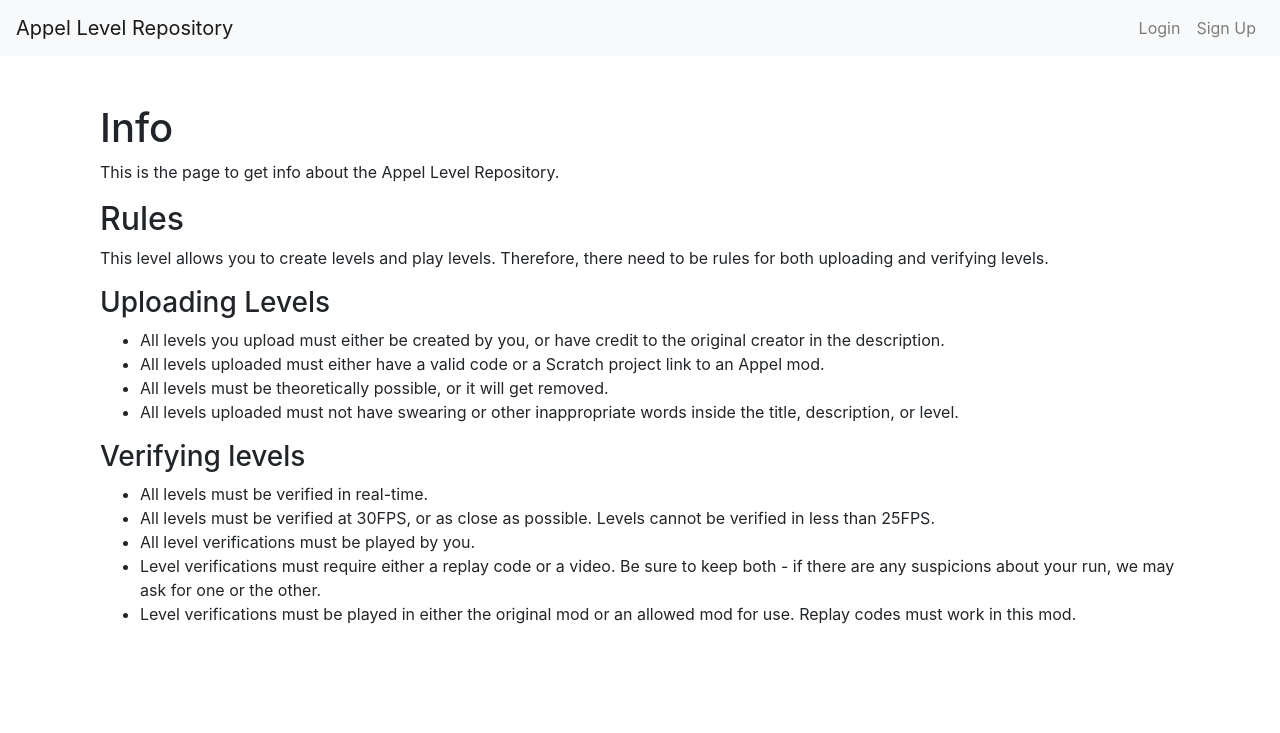
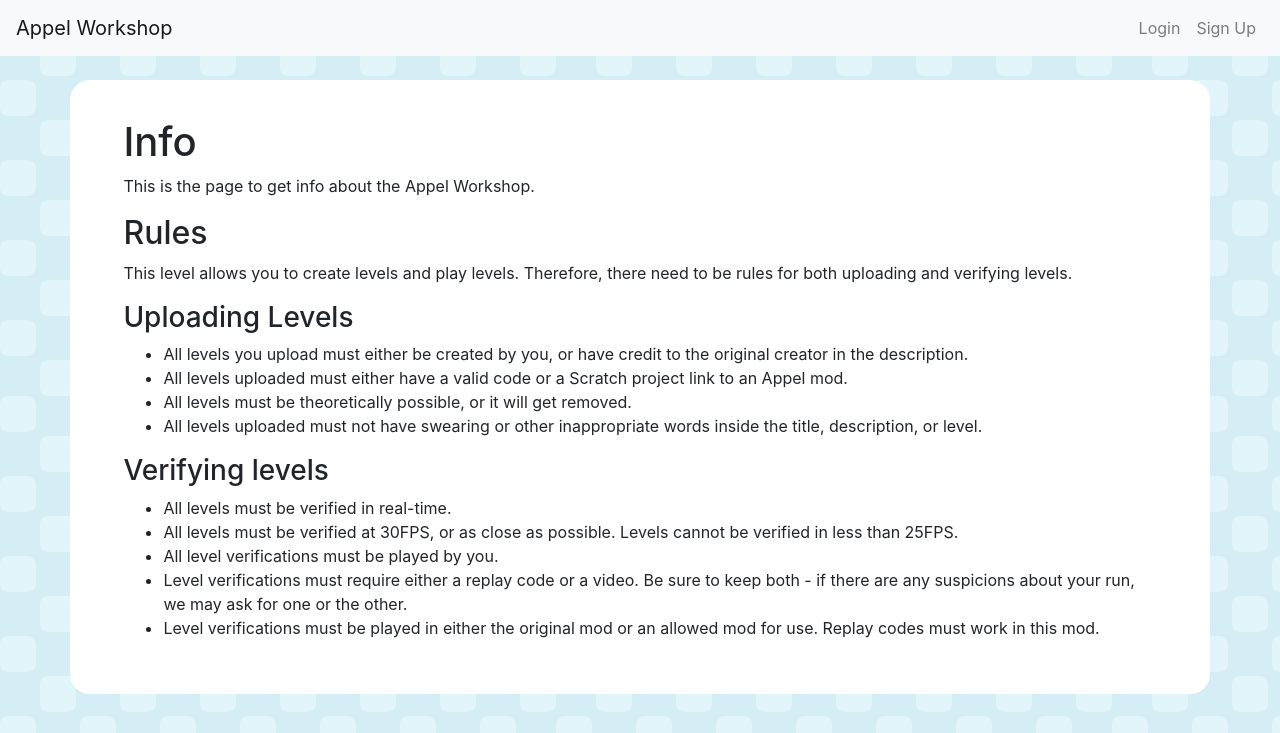
Before and after one commit to familycomicsstudios/level_repository, a Django app: page /info/ in a window 1280 px wide. Shown: the top 733 px of the page. Run offline with Django 4.2, Linux system fonts and the light colour scheme; some libraries are stand-ins or nearby versions.

Commit message:
Added background and help stuff

```diff
--- a/level_repository/settings.py
+++ b/level_repository/settings.py
@@ -122,7 +122,11 @@
 
 STATIC_URL = 'static/'
 
-STATIC_ROOT = BASE_DIR / 'static'
+STATIC_ROOT = BASE_DIR / 'staticfiles'
+
+STATICFILES_DIRS = (
+    os.path.join(BASE_DIR, "static"),
+)
 
 LOGIN_REDIRECT_URL = '/'
 
--- a/levels/models.py
+++ b/levels/models.py
@@ -14,8 +14,8 @@
     name = models.CharField(max_length=100)
     level_code = models.TextField(max_length=10000)
     description = models.TextField(null=True, blank=True, default="", max_length=2000)
-    original_uploader = models.CharField(null=True, blank=True, default="", max_length=100)
-    difficulty = models.FloatField(default=0)
+    original_uploader = models.CharField(null=True, blank=True, default="", max_length=100, help_text="The original creator of the level. Leave blank if this was you.")
+    difficulty = models.FloatField(default=0, help_text="The difficulty (in the Punter scale, more info <a href='https://appel.miraheze.org/wiki/Difficulty'>here</a>)")
     rated_difficulty = models.FloatField(null=True, blank=True)
     level_ratings = models.JSONField(default=list, blank=True)
     mod_category = models.CharField(max_length=50, choices=MOD_CHOICES, default='appel')
--- a/levels/templates/base.html
+++ b/levels/templates/base.html
@@ -6,15 +6,16 @@
 <head>
     <meta charset="UTF-8">
     <meta name="viewport" content="width=device-width, initial-scale=1.0">
-    <title>{% block title %}Appel Level Repository{% endblock %}</title>
+    <title>{% block title %}Appel Workshop{% endblock %}</title>
     <link rel="icon" href="{% static 'icon.png' %}" type="image/png">
     <!-- Bootstrap CSS CDN -->
-    <link rel="stylesheet" href="https://stackpath.bootstrapcdn.com/bootstrap/4.5.2/css/bootstrap.min.css">
+    <link rel="stylesheet" href="https://stackpath.bootstrapcdn.com/bootstrap/4.5.2/css/bootstrap.min.css" />
+    <link rel="stylesheet" href="{% static 'css/style.css' %}" />
 </head>
 <body>
     <!-- Navigation Bar -->
     <nav class="navbar navbar-expand-lg navbar-light bg-light">
-        <a class="navbar-brand" href="{% url 'levels:home' %}">Appel Level Repository</a>
+        <a class="navbar-brand" href="{% url 'levels:home' %}">Appel Workshop</a>
         <button class="navbar-toggler" type="button" data-toggle="collapse" data-target="#navbarNav">
             <span class="navbar-toggler-icon"></span>
         </button>
@@ -31,7 +32,7 @@
         </div>
     </nav>
 
-    <div class="container mt-4">
+    <div class="container mt-4 main-content">
         {% block content %}{% endblock %}
     </div>
 
--- a/levels/templates/levels/home.html
+++ b/levels/templates/levels/home.html
@@ -2,8 +2,8 @@
 {% block title %}Home{% endblock %}
 
 {% block content %}
-<div class="jumbotron">
-    <h1 class="display-4">Welcome to the Appel Level Repository!</h1>
+<div class="">
+    <h1 class="display-4">Welcome to the Appel Workshop!</h1>
     <p class="lead">Upload, share, and discover new levels created by the Appel community.</p>
     <hr class="my-4">
     <p>Sign up or log in to get started, or browse the levels already available.</p>
--- a/levels/templates/levels/info.html
+++ b/levels/templates/levels/info.html
@@ -1,12 +1,12 @@
 
 {% extends "base.html" %}
 
-{% block title %}Appel Level Repository{% endblock %}
+{% block title %}Appel Workshop{% endblock %}
 
 {% block content %}
-<div class="container mt-5">
+<div class="container">
     <h1>Info</h1>
-    <p>This is the page to get info about the Appel Level Repository.</p>
+    <p>This is the page to get info about the Appel Workshop.</p>
 
     <h2>Rules</h2>
     <p>This level allows you to create levels and play levels. Therefore, there need to be rules for both uploading and verifying levels.</p>
--- a/levels/templates/levels/level_detail.html
+++ b/levels/templates/levels/level_detail.html
@@ -4,7 +4,7 @@
 {% block title %}{{ level.name }}{% endblock %}
 
 {% block content %}
-<div class="container mt-5">
+<div class="container">
     <h2>{{ level.name }} by {% if level.original_uploader %}{{ level.original_uploader }}{% else %}{{ level.creator.username }}{% endif %}</h2>
 
     {% if user.is_authenticated and level.creator == user %}
--- a/levels/templates/registration/login.html
+++ b/levels/templates/registration/login.html
@@ -4,7 +4,7 @@
 {% block title %}Login{% endblock %}
 
 {% block content %}
-<div class="container mt-5">
+<div class="container">
     <h2>Login to Your Account</h2>
     <form method="post" class="form-group">
         {% csrf_token %}
--- /dev/null
+++ b/static/css/style.css
@@ -0,0 +1,14 @@
+body {
+    background-image: url("../img/bg.svg");
+    background-repeat: repeat;
+    background-color: #cccccc;
+}
+.main-content {
+    padding-left: 3%;
+    padding-right: 3%;
+    padding-top: 3%;
+    padding-bottom: 3%;
+    background-color: #ffffff;
+    border-radius: 20px;
+    margin-bottom: 5%
+}
```
Also changed, not shown: db.sqlite3, levels/migrations/0014_alter_level_difficulty.py (added), levels/migrations/0015_alter_level_difficulty.py (added), levels/migrations/0016_alter_level_difficulty.py (added), static/img/bg.svg (added).
